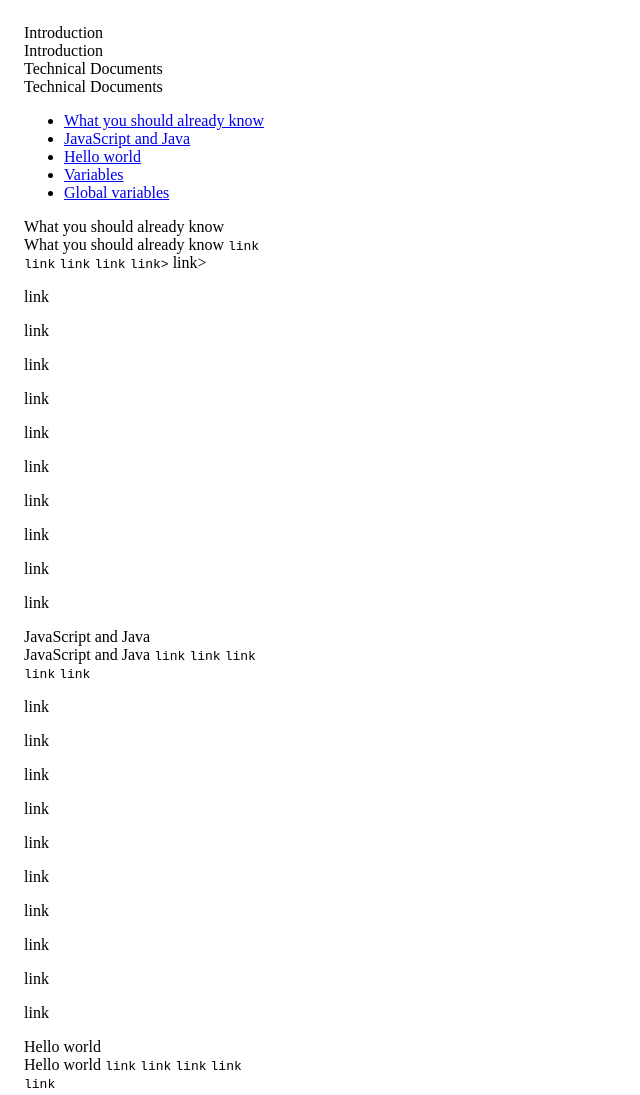
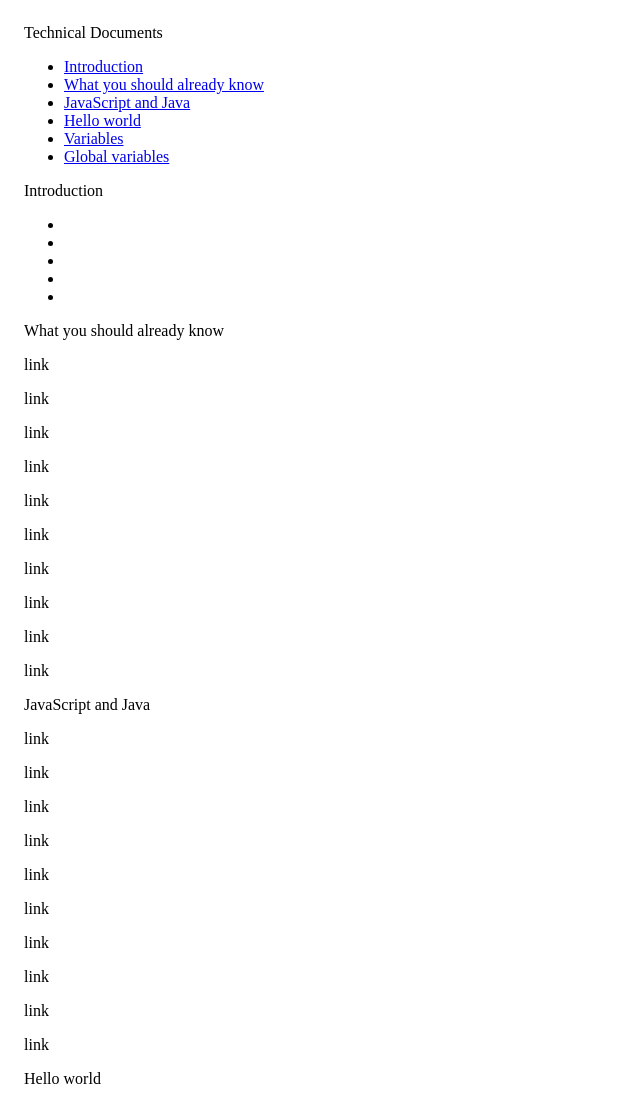
Before and after one commit to waseemcom/Ruben-Wasim-Trail, a plain HTML site: page index.html in a window 1280 px wide. Shown: the top 1095 px of the page, without its empty margins (0-640 px from the left). Drawn offline with Linux system fonts and the light colour scheme.

Commit message:
all complete 16/16

```diff
--- a/index.html
+++ b/index.html
@@ -11,128 +11,134 @@
 
     <main id="main-doc" class="container">
 
+            <nav id="navbar">
+              <header>Technical Documents</header>
+              <ul>
+                <li><a class="nav-link" href="#Introduction">Introduction</a></li>
+                <li><a class="nav-link" href="#What_you_should_already_know">What you should already know</a></li>
+                <li><a class="nav-link" href="#JavaScript_and_Java">JavaScript and Java</a></li>
+                <li><a class="nav-link" href="#Hello_world">Hello world</a></li>
+                <li><a class="nav-link" href="#Variables">Variables</a></li>
+                <li><a class="nav-link" href="#Global_variables">Global variables</a></li>
+              </ul>
+            </nav>
       <section class="main-section" id="Introduction">
-
         <header>
           Introduction
         </header>
-        <a class="nav-link">Introduction</a>
-        <nav id="navbar">
-          <header>Technical Documents</header>
-          <a class="nav-link">Technical Documents</a>
+        <article>
           <ul>
-            <li><a class="nav-link" href="#What_you_should_already_know">What you should already know</a></li>
-            <li><a class="nav-link" href="#JavaScript_and_Java">JavaScript and Java</a></li>
-            <li><a class="nav-link" href="#Hello_world">Hello world</a></li>
-            <li><a class="nav-link" href="#Variables">Variables</a></li>
-            <li><a class="nav-link" href="#Global_variables">Global variables</a></li>
+            <li></li>
+            <li></li>
+            <li></li>
+            <li></li>
+            <li></li>
           </ul>
-        </nav>
-
+          </ul>
+        </article>
       </section>
       <section class="main-section" id="What_you_should_already_know">
         <header>What you should already know</header>
-        <a class="nav-link">What you should already know</a>
-        <code> <a class="nav-link"> link</a></code>
-        <code> <a class="nav-link"> link</a></code>
-        <code> <a class="nav-link"> link</a></code>
-        <code> <a class="nav-link"> link</a></code>
-        <code <a class="nav-link"> link</a>></code <a class="nav-link"> link</a>>
-        <p> <a class="nav-link"> link</a></p>
-        <p> <a class="nav-link"> link</a></p>
-        <p> <a class="nav-link"> link</a></p>
-        <p> <a class="nav-link"> link</a></p>
-        <p> <a class="nav-link"> link</a></p>
-        <p> <a class="nav-link"> link</a></p>
-        <p> <a class="nav-link"> link</a></p>
-        <p> <a class="nav-link"> link</a></p>
-        <p> <a class="nav-link"> link</a></p>
-        <p> <a class="nav-link"> link</a></p>
+        <code></code>
+        <code></code>
+        <code> </code>
+        <code> </code>
+        <code> </code>
+         <p> <a > link</a></p>
+        <p> <a > link</a></p>
+        <p> <a > link</a></p>
+        <p> <a > link</a></p>
+        <p> <a > link</a></p>
+        <p> <a > link</a></p>
+        <p> <a > link</a></p>
+        <p> <a > link</a></p>
+        <p> <a > link</a></p>
+        <p> <a> link</a></p>
+
       </section>
       <section class="main-section" id="JavaScript_and_Java">
         <header>JavaScript and Java</header>
-        <a class="nav-link">JavaScript and Java</a>
-        <code> <a class="nav-link"> link</a></code>
-        <code> <a class="nav-link"> link</a></code>
-        <code> <a class="nav-link"> link</a></code>
-        <code> <a class="nav-link"> link</a></code>
-        <code> <a class="nav-link"> link</a></code>
-         <p> <a class="nav-link"> link</a></p>
-        <p> <a class="nav-link"> link</a></p>
-        <p> <a class="nav-link"> link</a></p>
-        <p> <a class="nav-link"> link</a></p>
-        <p> <a class="nav-link"> link</a></p>
-        <p> <a class="nav-link"> link</a></p>
-        <p> <a class="nav-link"> link</a></p>
-        <p> <a class="nav-link"> link</a></p>
-        <p> <a class="nav-link"> link</a></p>
-        <p> <a class="nav-link"> link</a></p>
+        <code></code>
+        <code></code>
+        <code> </code>
+        <code> </code>
+        <code> </code>
+         <p> <a > link</a></p>
+        <p> <a > link</a></p>
+        <p> <a > link</a></p>
+        <p> <a > link</a></p>
+        <p> <a > link</a></p>
+        <p> <a > link</a></p>
+        <p> <a > link</a></p>
+        <p> <a > link</a></p>
+        <p> <a > link</a></p>
+        <p> <a> link</a></p>
+
 
       </section>
       <section class="main-section" id="Hello_world">
         <header>Hello world</header>
-        <a class="nav-link">Hello world</a>
-        <code> <a class="nav-link"> link</a></code>
-        <code> <a class="nav-link"> link</a></code>
-        <code> <a class="nav-link"> link</a></code>
-        <code> <a class="nav-link"> link</a></code>
-        <code> <a class="nav-link"> link</a></code>
-         <p> <a class="nav-link"> link</a></p>
-        <p> <a class="nav-link"> link</a></p>
-        <p> <a class="nav-link"> link</a></p>
-        <p> <a class="nav-link"> link</a></p>
-        <p> <a class="nav-link"> link</a></p>
-        <p> <a class="nav-link"> link</a></p>
-        <p> <a class="nav-link"> link</a></p>
-        <p> <a class="nav-link"> link</a></p>
-        <p> <a class="nav-link"> link</a></p>
-        <p> <a class="nav-link"> link</a></p>
+        <code></code>
+        <code></code>
+        <code> </code>
+        <code> </code>
+        <code> </code>
+         <p> <a > link</a></p>
+        <p> <a > link</a></p>
+        <p> <a > link</a></p>
+        <p> <a > link</a></p>
+        <p> <a > link</a></p>
+        <p> <a > link</a></p>
+        <p> <a > link</a></p>
+        <p> <a > link</a></p>
+        <p> <a > link</a></p>
+        <p> <a> link</a></p>
 
       </section>
       <section class="main-section" id="Variables">
         <header>Variables</header>
-        <a class="nav-link">Variables</a>
-        <code> <a class="nav-link"> link</a></code>
-        <code> <a class="nav-link"> link</a></code>
-        <code> <a class="nav-link"> link</a></code>
-        <code> <a class="nav-link"> link</a></code>
-        <code> <a class="nav-link"> link</a></code>
-          <p> <a class="nav-link"> link</a></p>
-        <p> <a class="nav-link"> link</a></p>
-        <p> <a class="nav-link"> link</a></p>
-        <p> <a class="nav-link"> link</a></p>
-        <p> <a class="nav-link"> link</a></p>
-        <p> <a class="nav-link"> link</a></p>
-        <p> <a class="nav-link"> link</a></p>
-        <p> <a class="nav-link"> link</a></p>
-        <p> <a class="nav-link"> link</a></p>
-        <p> <a class="nav-link"> link</a></p>
+        <code></code>
+        <code></code>
+        <code> </code>
+        <code> </code>
+        <code> </code>
+         <p> <a > link</a></p>
+        <p> <a > link</a></p>
+        <p> <a > link</a></p>
+        <p> <a > link</a></p>
+        <p> <a > link</a></p>
+        <p> <a > link</a></p>
+        <p> <a > link</a></p>
+        <p> <a > link</a></p>
+        <p> <a > link</a></p>
+        <p> <a> link</a></p>
 
       </section>
 
 
       <section class="main-section" id="Global_variables">
         <header>Global variables</header>
-        <a class="nav-link">Global variables</a>
-        <code> <a class="nav-link"> link</a></code>
-        <code> <a class="nav-link"> link</a></code>
-        <code> <a class="nav-link"> link</a></code>
-        <code> <a class="nav-link"> link</a></code>
-        <code> <a class="nav-link"> link</a></code>
-          <p> <a class="nav-link"> link</a></p>
-        <p> <a class="nav-link"> link</a></p>
-        <p> <a class="nav-link"> link</a></p>
-        <p> <a class="nav-link"> link</a></p>
-        <p> <a class="nav-link"> link</a></p>
-        <p> <a class="nav-link"> link</a></p>
-        <p> <a class="nav-link"> link</a></p>
-        <p> <a class="nav-link"> link</a></p>
-        <p> <a class="nav-link"> link</a></p>
-        <p> <a class="nav-link"> link</a></p>
+        <code></code>
+        <code></code>
+        <code> </code>
+        <code> </code>
+        <code> </code>
+         <p> <a > link</a></p>
+        <p> <a > link</a></p>
+        <p> <a > link</a></p>
+        <p> <a > link</a></p>
+        <p> <a > link</a></p>
+        <p> <a > link</a></p>
+        <p> <a > link</a></p>
+        <p> <a > link</a></p>
+        <p> <a > link</a></p>
+        <p> <a> link</a></p>
+
 
       </section>
+    </main>
 
-    </main>
+
     <script  src="js/index.js"></script>
 
 
```
